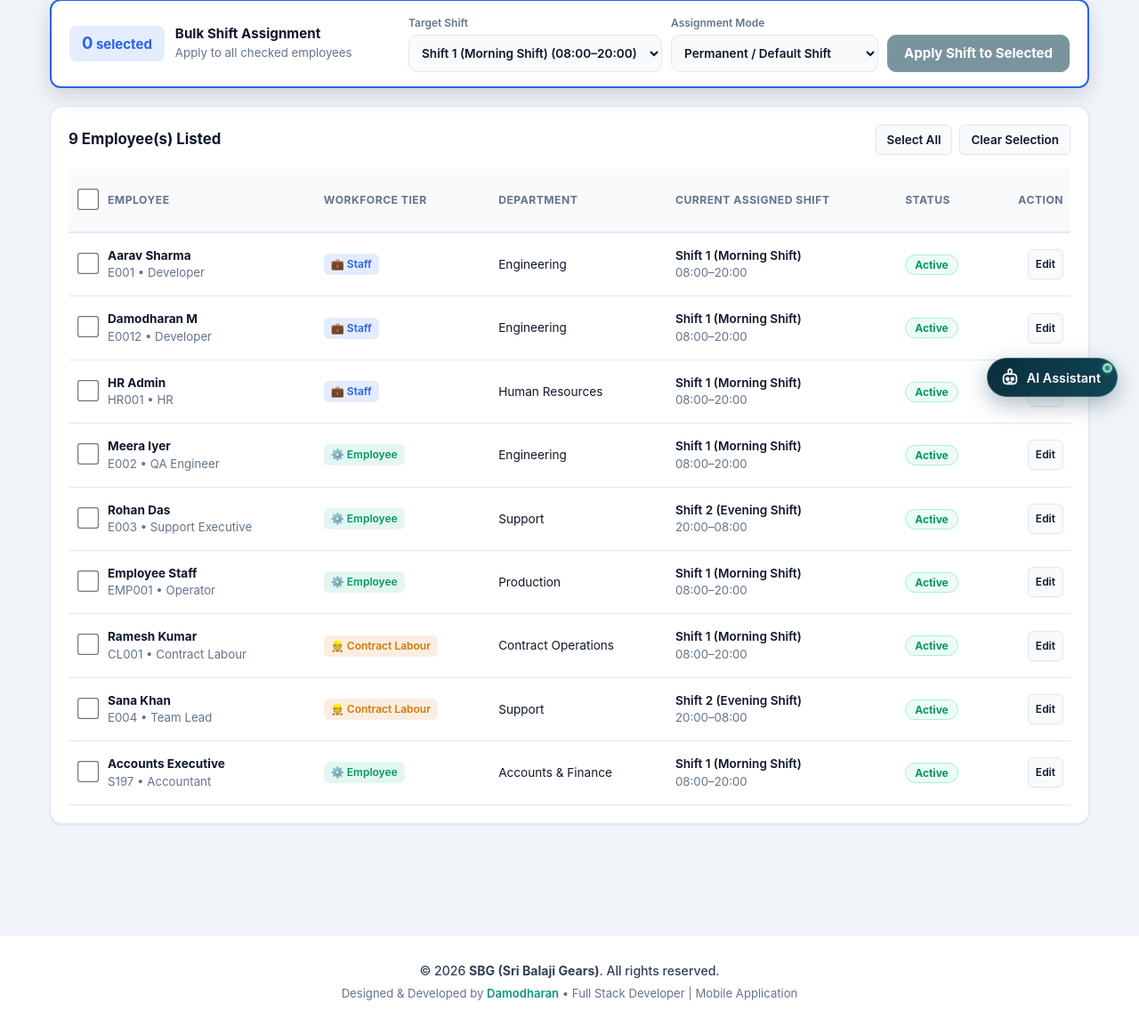
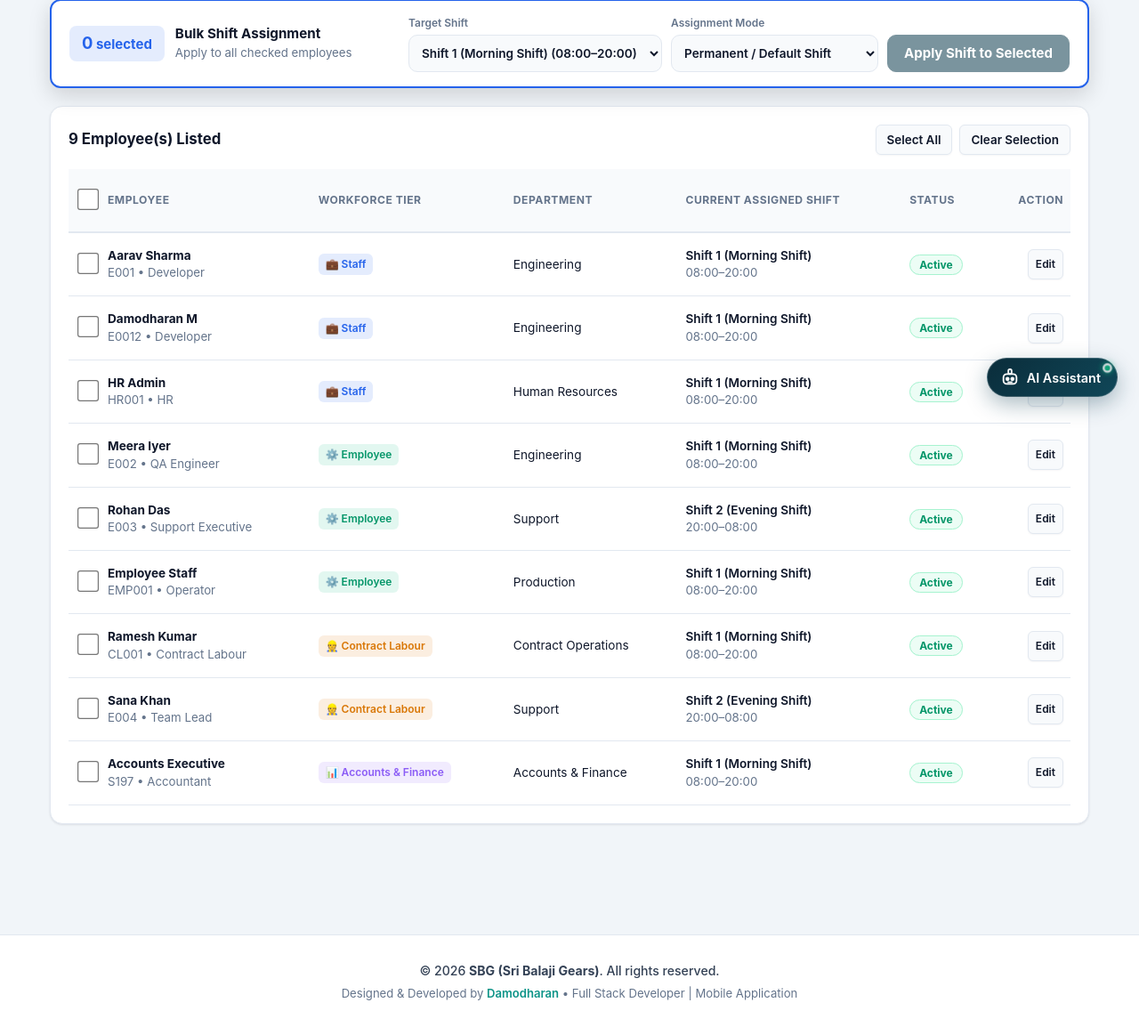
Before and after one commit to M-Damodharan/smart-attendance, a Flask app: page /hr/shifts in a window 1280 px wide. Shown: the part 330-1493 px from the top of the page at 89% size. Run offline with Flask 3, Linux system fonts and the light colour scheme; the visitor is signed in with stand-in values (Sample User, id 1); data comes from the database, SQL or seed files in the repository; data that the repository does not hold is empty.

Commit message:
Comprehensive audit fix: auth department check, hr security alert resolve branches, and UI category badges

```diff
--- a/app/auth.py
+++ b/app/auth.py
@@ -206,7 +206,8 @@ def login(login_type=None):
         if u and is_pw_valid:
             cat_code = (u["category_code"] or "").upper()
             cat_name = (u["category_name"] or "").upper()
-            is_accounts = bool("ACCOUNT" in cat_code or "FINANCE" in cat_code or "ACCOUNT" in cat_name or "FINANCE" in cat_name)
+            dept = (u["department"] or "").upper()
+            is_accounts = bool("ACCOUNT" in cat_code or "FINANCE" in cat_code or "ACCOUNT" in cat_name or "FINANCE" in cat_name or "ACCOUNT" in dept or "FINANCE" in dept)
 
             # Strict 4-Category Enforcement when a specific portal is selected
             if login_type_post == "staff":
--- a/app/hr.py
+++ b/app/hr.py
@@ -953,6 +953,7 @@ def resolve_face_security_alert(alert_id):
             flash("Employee ID has been granted permission and UNLOCKED successfully.", "ok")
         else:
             flash("Could not find or unlock incident.", "err")
+    elif action == "confirm":
         now_ts = now().strftime(DT_FMT)
         db.execute(
             "UPDATE ai_face_alerts SET status='CONFIRMED_VIOLATION', hr_action_by=?, hr_action_at=?, hr_notes=? WHERE id=?",
--- a/app/templates/emp/dashboard.html
+++ b/app/templates/emp/dashboard.html
@@ -28,6 +28,7 @@
       <a class="btn primary big" href="{{ url_for('emp.punch') }}">Check in</a>
       {% if od_today %}<div class="small okc">On-duty approved today ({{ od_today['location'] }}) — field check-in allowed</div>{% endif %}
     {% endif %}
+  </div>
 </section>
 
 {% if perm_today %}
--- a/app/templates/hr/reports.html
+++ b/app/templates/hr/reports.html
@@ -19,7 +19,7 @@
   <input type="hidden" name="month" value="{{ start.strftime('%Y-%m') }}">
 
   <select name="category" onchange="this.form.submit()" style="padding:0.45rem 0.75rem;border-radius:8px;border:1px solid var(--border-default);background:var(--bg-surface);color:var(--text-default);font-weight:600">
-    <option value="">All Categories (Staff / Employees / Contract)</option>
+    <option value="">All Categories (Staff / Employees / Contract / Accounts)</option>
     {% for c in categories %}
     <option value="{{ c['id'] }}" {{ 'selected' if category_id==c['id'] }}>🏷️ {{ c['name'] }} ({{ c['work_hours']|int }}h{% if c['overtime_hours'] %} + {{ c['overtime_hours']|int }}h OT{% endif %})</option>
     {% endfor %}
--- a/app/templates/hr/shifts.html
+++ b/app/templates/hr/shifts.html
@@ -30,6 +30,7 @@
         <option value="{{ c['id'] }}" {% if category_id == c['id'] %}selected{% endif %}>
           {% if c['code'] == 'STAFF' %}💼 Staff
           {% elif c['code'] == 'CONTRACT' %}👷 Contract Labour
+          {% elif c['code'] == 'ACCOUNTS_FINANCE' or 'account' in c['name']|lower %}📊 Accounts &amp; Finance
           {% else %}⚙️ Employees
           {% endif %}
           ({{ c['name'] }})
@@ -186,6 +187,10 @@
               <span style="display:inline-flex;align-items:center;gap:4px;padding:3px 8px;border-radius:6px;background:rgba(217,119,6,0.12);color:#d97706;font-weight:600;font-size:0.75rem">
                 👷 Contract Labour
               </span>
+            {% elif e['category_code'] == 'ACCOUNTS_FINANCE' or 'account' in (e['category_name'] or '')|lower or 'account' in (e['department'] or '')|lower %}
+              <span style="display:inline-flex;align-items:center;gap:4px;padding:3px 8px;border-radius:6px;background:rgba(139,92,246,0.12);color:#8b5cf6;font-weight:600;font-size:0.75rem">
+                📊 Accounts &amp; Finance
+              </span>
             {% else %}
               <span style="display:inline-flex;align-items:center;gap:4px;padding:3px 8px;border-radius:6px;background:rgba(16,185,129,0.12);color:#059669;font-weight:600;font-size:0.75rem">
                 ⚙️ Employee
```
